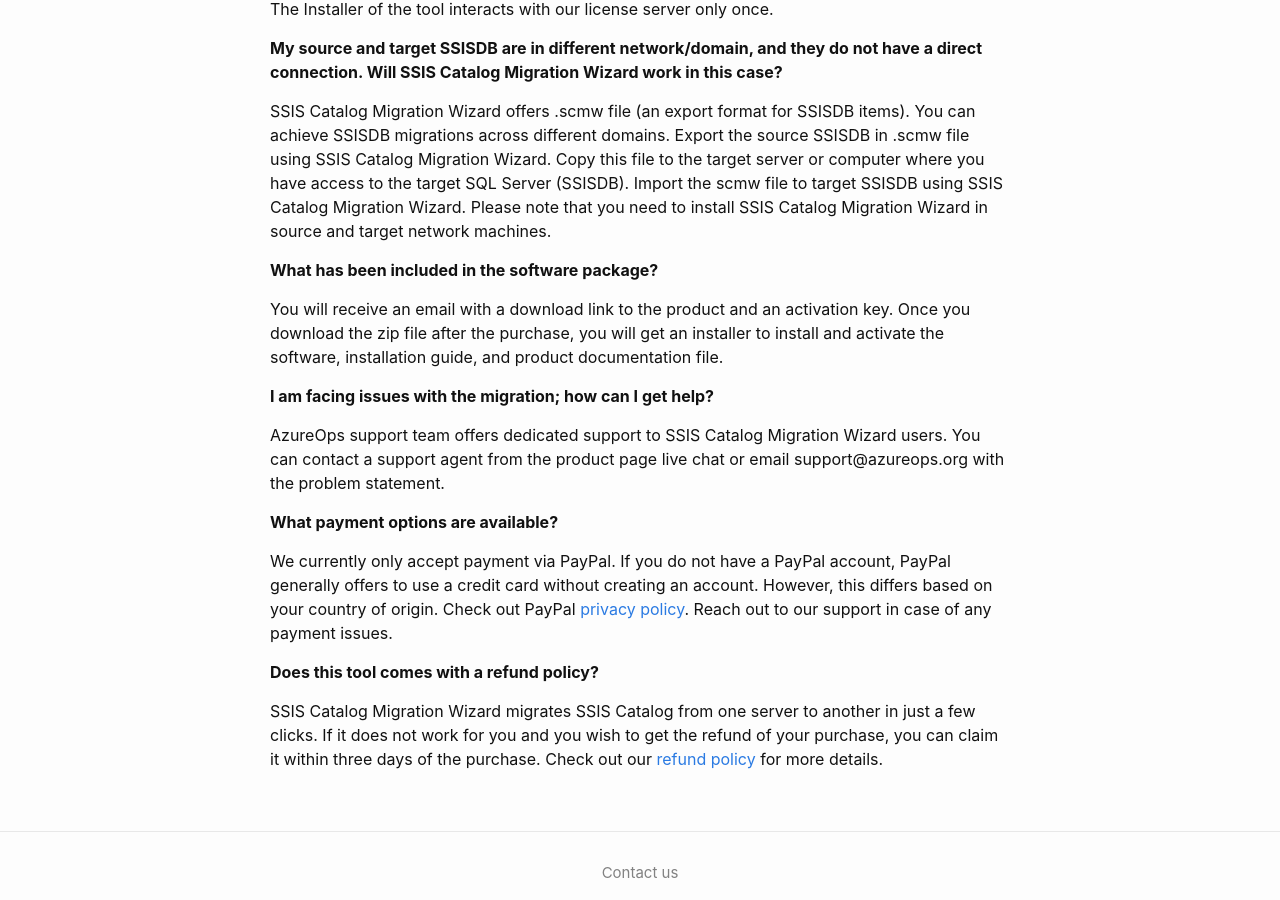
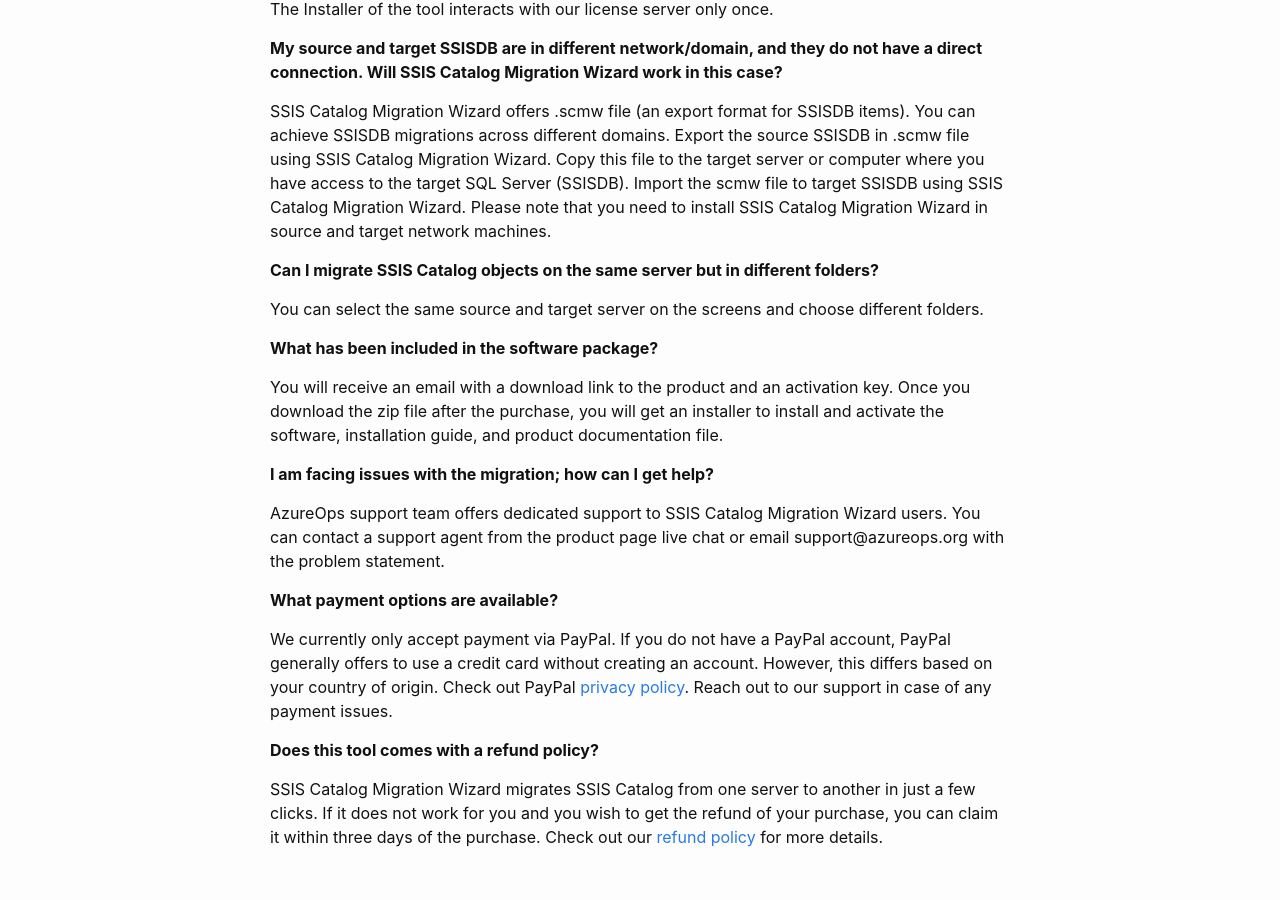
Before and after one commit to kr55/ssiscataloger, a Jekyll site: the page built from faq.md, in a window 1280 px wide and 900 px high, scrolled down 1190 px. Built offline with Jekyll 4.4.1, drawn with Linux system fonts in a browser that asks for light colours.

Commit message:
Update faq.md

```diff
--- a/faq.md
+++ b/faq.md
@@ -40,6 +40,10 @@ SSIS Catalog Migration Wizard is an offline tool; hence, it does not require the
 
 SSIS Catalog Migration Wizard offers .scmw file (an export format for SSISDB items). You can achieve SSISDB migrations across different domains. Export the source SSISDB in .scmw file using SSIS Catalog Migration Wizard. Copy this file to the target server or computer where you have access to the target SQL Server (SSISDB). Import the scmw file to target SSISDB using SSIS Catalog Migration Wizard. Please note that you need to install SSIS Catalog Migration Wizard in source and target network machines.
 
+**Can I migrate SSIS Catalog objects on the same server but in different folders?**
+
+You can select the same source and target server on the screens and choose different folders.
+
 **What has been included in the software package?**
 
 You will receive an email with a download link to the product and an activation key. Once you download the zip file after the purchase, you will get an installer to install and activate the software, installation guide, and product documentation file.
```
